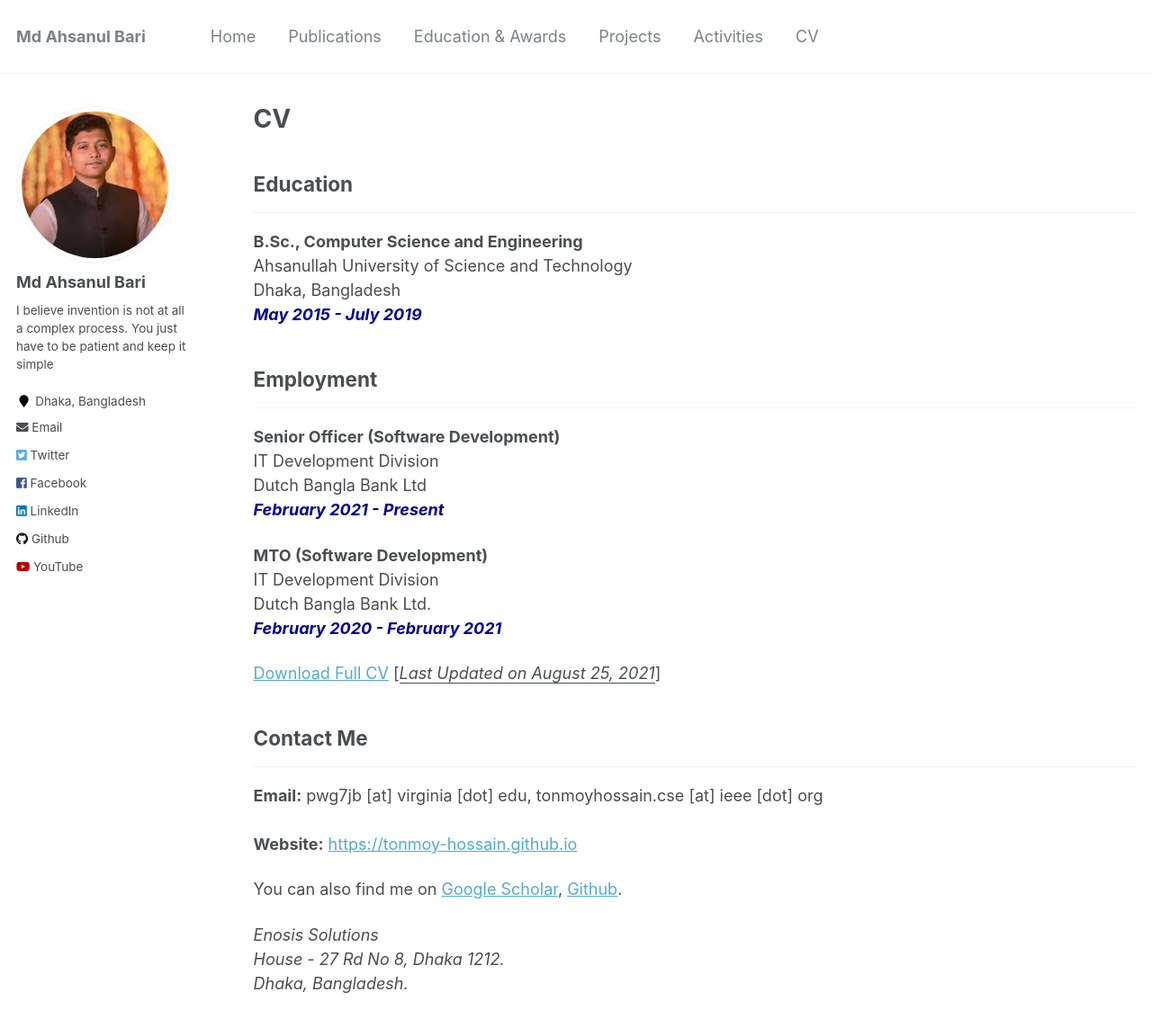
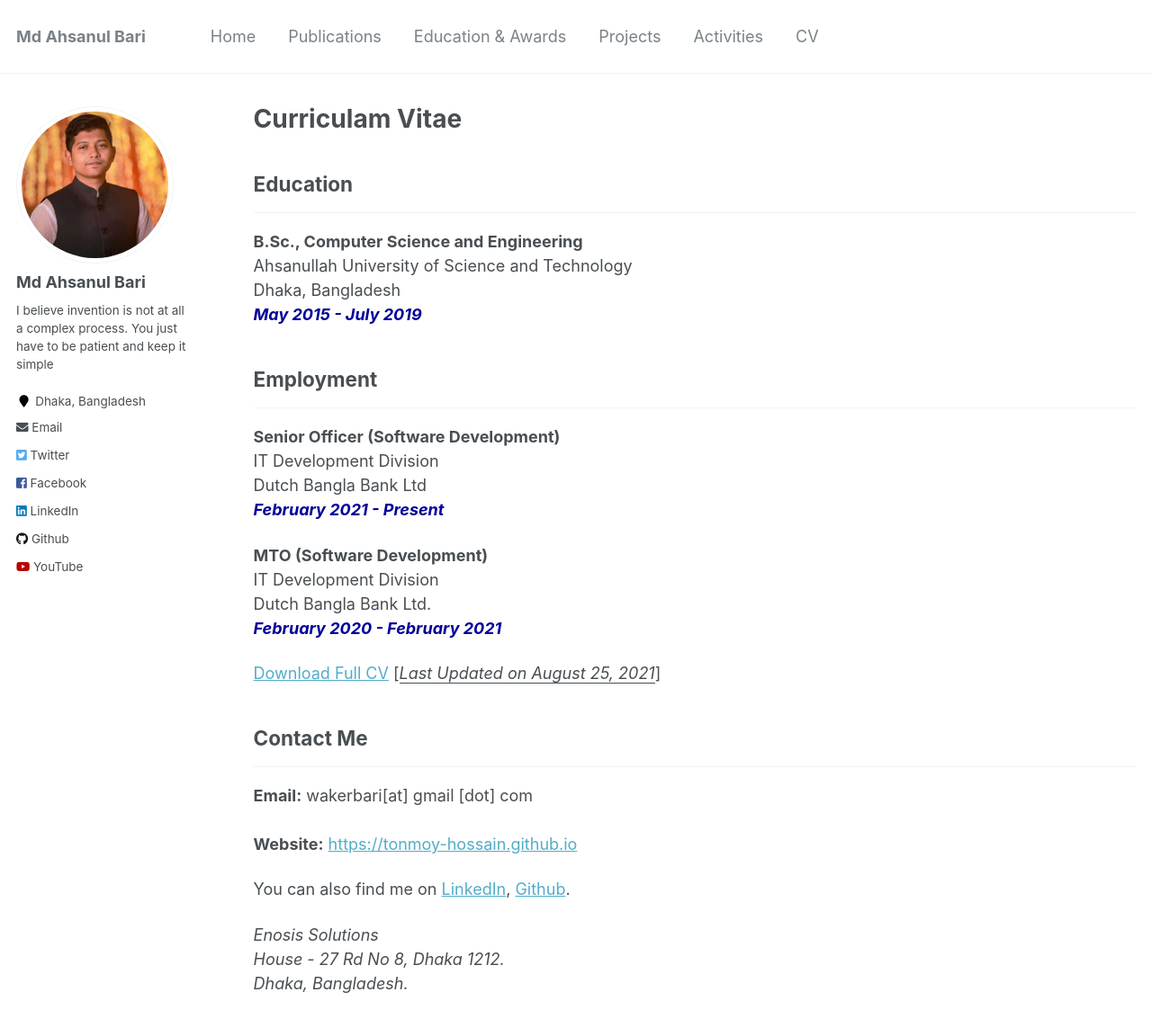
Before and after one commit to GProDevik/AhsanulBariRomih, a Jekyll site: the page built from _pages/cv.md, in a window 1280 px wide and 1400 px high, cut to the strip 0-1171 px from the top of the window. Shown: the top 1143 px of the strip at 90% size. Built offline with Jekyll 4.4.1, drawn with Linux system fonts in a browser that asks for light colours.

Commit message:
Update cv.md

```diff
--- a/_pages/cv.md
+++ b/_pages/cv.md
@@ -1,6 +1,6 @@
 ---
 layout: archive
-title: "CV"
+title: "Curriculam Vitae"
 permalink: /cv/
 author_profile: true
 redirect_from:
@@ -31,11 +31,11 @@ Dutch Bangla Bank Ltd.<br />
 ## Contact Me
 -------------
 
-**Email:** pwg7jb [at] virginia [dot] edu, tonmoyhossain.cse [at] ieee [dot] org<br />
+**Email:** wakerbari[at] gmail [dot] com <br />
  <br />
 **Website:** [https://tonmoy-hossain.github.io](https://tonmoy-hossain.github.io/) <br />
 
-You can also find me on [Google Scholar](https://scholar.google.com/citations?hl=en&user=LxGVl2wAAAAJ), [Github](https://github.com/tonmoy-hossain).
+You can also find me on [LinkedIn](), [Github](https://github.com/AhsanulBariRomi).
 
 <address>
 Enosis Solutions <br />
```
